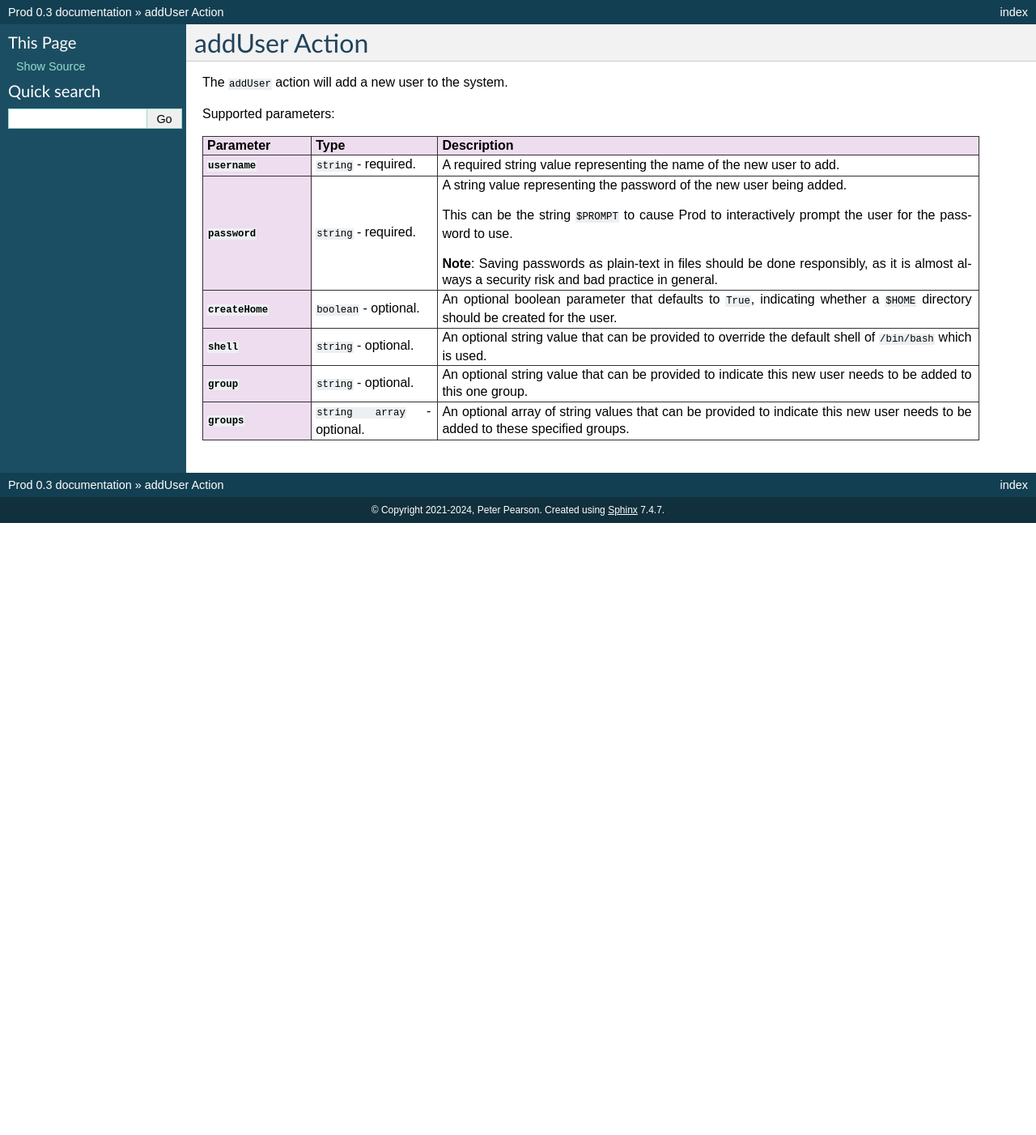
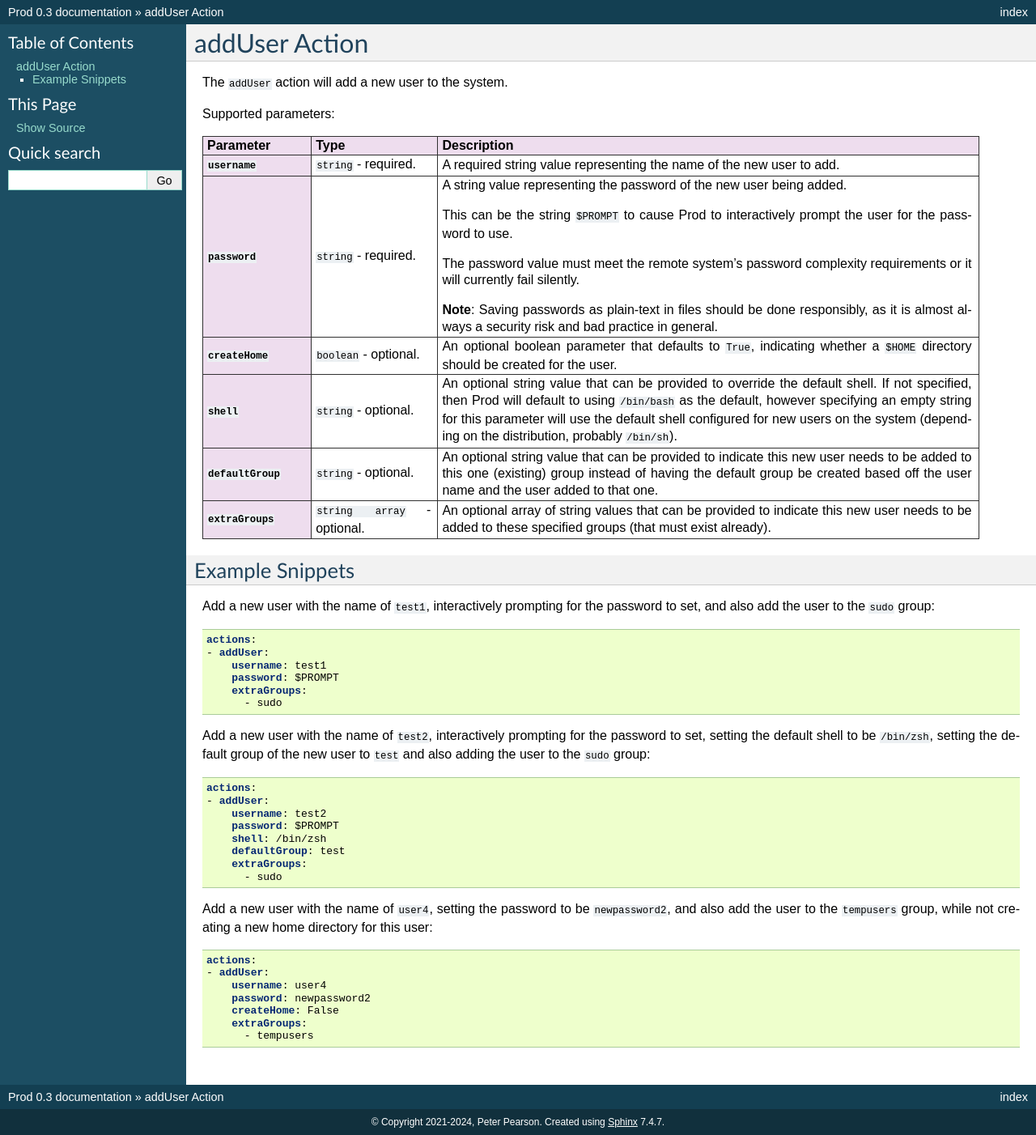
Before and after one commit to ppearson/prod, a Sphinx documentation site: the page built from doc/rst/source/controlling/actions/addUser.rst, in a window 1280 px wide. Shown: the whole page at 81% size. Built offline with Sphinx 7.4.7, drawn with Linux system fonts in a browser that asks for light colours; before the commit the page ends 900 px from its top, so only the background shows below that.

Commit message:
Changed how the addUser Control Action is configured in terms of groups to make a bit more sense in terms of having a default group separate to other groups (at least for Linux). This is a breaking change in terms of the addUser parameters and their names.

```diff
--- a/doc/rst/source/controlling/actions/addGroup.rst
+++ b/doc/rst/source/controlling/actions/addGroup.rst
@@ -25,4 +25,4 @@ Supported parameters:
       - An optional string value representing a single existing user to add to the newly-created group.
     * - ``users``
       - ``string array`` - optional.
-      - An optional string array parameter representing multiple users to add to the newly-created group.
+      - An optional string array parameter representing multiple exiting users to add to the newly-created group.
--- a/doc/rst/source/controlling/actions/addUser.rst
+++ b/doc/rst/source/controlling/actions/addUser.rst
@@ -26,16 +26,61 @@ Supported parameters:
 
         This can be the string ``$PROMPT`` to cause Prod to interactively prompt the user for the password to use.
 
+        The password value must meet the remote system's password complexity requirements or it will currently fail silently.
+
         **Note**: Saving passwords as plain-text in files should be done responsibly, as it is almost always a security risk and bad practice in general.
     * - ``createHome``
       - ``boolean`` - optional.
       - An optional boolean parameter that defaults to ``True``, indicating whether a ``$HOME`` directory should be created for the user.
     * - ``shell``
       - ``string`` - optional.
-      - An optional string value that can be provided to override the default shell of ``/bin/bash`` which is used.
-    * - ``group``
+      - An optional string value that can be provided to override the default shell. If not specified, then Prod will default to using ``/bin/bash`` as the default,
+        however specifying an empty string for this parameter will use the default shell configured for new users on the system (depending on the distribution,
+        probably ``/bin/sh``).
+    * - ``defaultGroup``
       - ``string`` - optional.
-      - An optional string value that can be provided to indicate this new user needs to be added to this one group.
-    * - ``groups``
+      - An optional string value that can be provided to indicate this new user needs to be added to this one (existing) group instead of having the default group be
+        created based off the user name and the user added to that one.
+    * - ``extraGroups``
       - ``string array`` - optional.
-      - An optional array of string values that can be provided to indicate this new user needs to be added to these specified groups.
+      - An optional array of string values that can be provided to indicate this new user needs to be added to these specified groups (that must exist already).
+
+Example Snippets
+----------------
+
+Add a new user with the name of ``test1``, interactively prompting for the password to set, and also add the user to the ``sudo`` group:
+
+.. code-block:: yaml
+
+  actions:
+  - addUser:
+      username: test1
+      password: $PROMPT
+      extraGroups:
+        - sudo
+
+Add a new user with the name of ``test2``, interactively prompting for the password to set, setting the default shell to be ``/bin/zsh``, setting the default group of the
+new user to ``test`` and also adding the user to the ``sudo`` group:
+
+.. code-block:: yaml
+
+  actions:
+  - addUser:
+      username: test2
+      password: $PROMPT
+      shell: /bin/zsh
+      defaultGroup: test
+      extraGroups:
+        - sudo
+
+Add a new user with the name of ``user4``, setting the password to be ``newpassword2``, and also add the user to the ``tempusers`` group, while not creating a new home directory for this user:
+
+.. code-block:: yaml
+
+  actions:
+  - addUser:
+      username: user4
+      password: newpassword2
+      createHome: False
+      extraGroups:
+        - tempusers
--- a/doc/rst/source/controlling/actions/index.rst
+++ b/doc/rst/source/controlling/actions/index.rst
@@ -8,7 +8,8 @@ Introduction
 This section describes the supported Actions and their parameters that can be specified in a Control script, which
 perform "actions", or config/changes to the system.
 
-Actions list:
+Actions list
+------------
 
 .. list-table::
     :widths: 8 30
```
Also changed, not shown: 5 other files.
